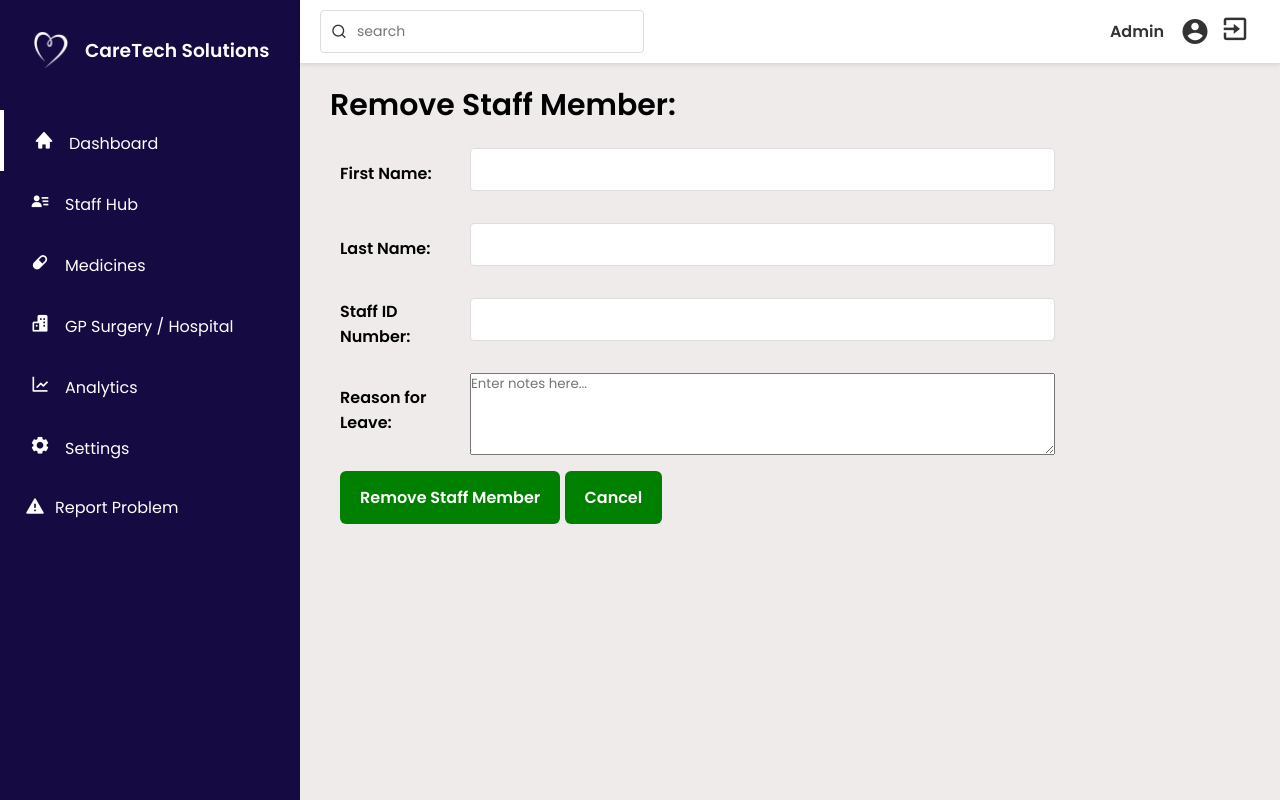
After one commit to BansariSanghvi/caretech_solutions, a PHP site: page /remove_staff.php in a window 1280 px wide. The commit adds this page. Run offline with PHP 8.4, Linux system fonts and the light colour scheme; some libraries are stand-ins or nearby versions.

Commit message:
added and connected the remove staff part

```diff
--- /dev/null
+++ b/remove_staff.php
@@ -0,0 +1,153 @@
+<!DOCTYPE html>
+<html lang="en">
+<head>
+    <meta charset="UTF-8">
+    <meta name="viewport" content="width=device-width, initial-scale=1.0">
+    <link rel="shortcut icon" href="../assets/img/favicon.png" type="image/x-icon">
+    <link href="https://cdn.jsdelivr.net/npm/remixicon@3.0.0/fonts/remixicon.css" rel="stylesheet">
+    <link rel="stylesheet" href="css/main_theme.css">
+    <link href='https://unpkg.com/boxicons@2.1.4/css/boxicons.min.css' rel='stylesheet'>
+    <title>Add Staff</title>
+
+    <style>
+        /* Container for the form */
+        .form-container {
+            display: flex;
+            flex-direction: grid;
+            width: 70%; /* Adjust width to your liking */
+            margin-left: 20px;
+            padding: 20px;
+
+        }
+
+        /* Form heading */
+        .form-container h4 {
+            margin-bottom: 16px;
+            font-size: 1.4rem;
+            font-weight: bold;
+            color: #333;
+        }
+
+        /* Label styles */
+        .form-container label {
+            margin-bottom: 8px;
+            font-size: 1rem;
+            font-weight: 600;
+            color: black;
+        }
+
+        /* Input and select field styling */
+        .form-container input, .form-container select {
+            padding: 5px;
+            margin-bottom: 16px;
+            border: 1px solid #ddd;
+            border-radius: 6px;
+            font-size: 1rem;
+            width: 100%;
+            box-sizing: border-box;
+            background-color: #fff;
+        }
+
+        /* Button styling */
+        .form-container button {
+            color: white;
+            padding: 14px 20px;
+            font-size: 16px;
+            font-weight: bold;
+            border: none;
+            border-radius: 6px;
+            cursor: pointer;
+            background-color: green;
+
+        }
+
+        .form-container button:hover {
+            background-color: #45a049;
+        }
+
+
+        .form-container input:focus, .form-container select:focus {
+            border-color: #4CAF50;
+            outline: none;
+        }
+
+        /* Space between form fields */
+        .form-container > div {
+            margin-bottom: 20px;
+        }
+
+        .row {
+            display: flex;
+            align-items: center;
+            gap: 30px;
+            margin-bottom: 16px;
+            width: 100%;
+        }
+
+        .row label {
+            width: 100px;
+            font-weight: bold;
+        }
+
+        .row input, .row select {
+            flex: 1;
+            padding: 8px;
+            border: 1px solid #ddd;
+            border-radius: 4px;
+
+        }
+
+
+    </style>
+</head>
+<body>
+    <div class="container">
+        <!-- Side Menu -->
+        <?php include("common/sidebar.php"); ?>
+
+        <!-- Header -->
+        <div class="main-content">
+            <?php include("common/navbar.php"); ?>
+
+            <!-- Dashboard Section -->
+            <div class="inside-content">
+                <section class="staff_hub_section" id='staff_hub'>
+                    <h3 class="page_title">Remove Staff Member:</h3>
+
+                    <!-- Form to add new staff -->
+                    <div class="form-container">
+                        <form action="add_staff_process.php" method="POST">
+
+                            <div class="row">
+                                <label for="first_name">First Name:</label>
+                                <input type="text" id="first_name" name="first_name" required>
+                            </div>
+
+                            <div class="row">
+                                <label for="last_name">Last Name:</label>
+                                <input type="text" id="last_name" name="last_name" required>
+                            </div>
+
+                            <div class="row">
+                                <label for="last_name">Staff ID Number:</label>
+                                <input type="text" id="staff_id" name="staff_id" required>
+                            </div>
+
+                            <div class="row">
+                                <label for="last_name">Reason for Leave:</label>
+                                <textarea id="notes" name="notes" rows="4" cols="50" placeholder="Enter notes here..."></textarea>
+                            </div>
+
+                            <button type="submit">Remove Staff Member</button>
+                            <button class="cancel" onclick="window.location.href='staff_hub.php'">Cancel</button>
+
+                        </form>
+                    </div>
+                </section>
+            </div>
+        </div>
+    </div>
+
+    <script src="assets/js/main.js"></script>
+</body>
+</html>
--- a/staff_hub.php
+++ b/staff_hub.php
@@ -130,7 +130,7 @@
                             <button class = "add_staff_btn" onclick="window.location.href='add_staff.php'"><i class="ri-user-add-line"></i>   Add Staff Member</button>
                         </div>
                     <div class="remove_staff_box">
-                        <button class="remove_staff_btn"><i class="ri-user-minus-fill"></i>Remove Staff Member</button>
+                        <button class="remove_staff_btn" onclick="window.location.href='remove_staff.php'"><i class="ri-user-minus-fill"></i>Remove Staff Member</button>
                     </div>
                     </div>
                         <div class="search_filter">
```
